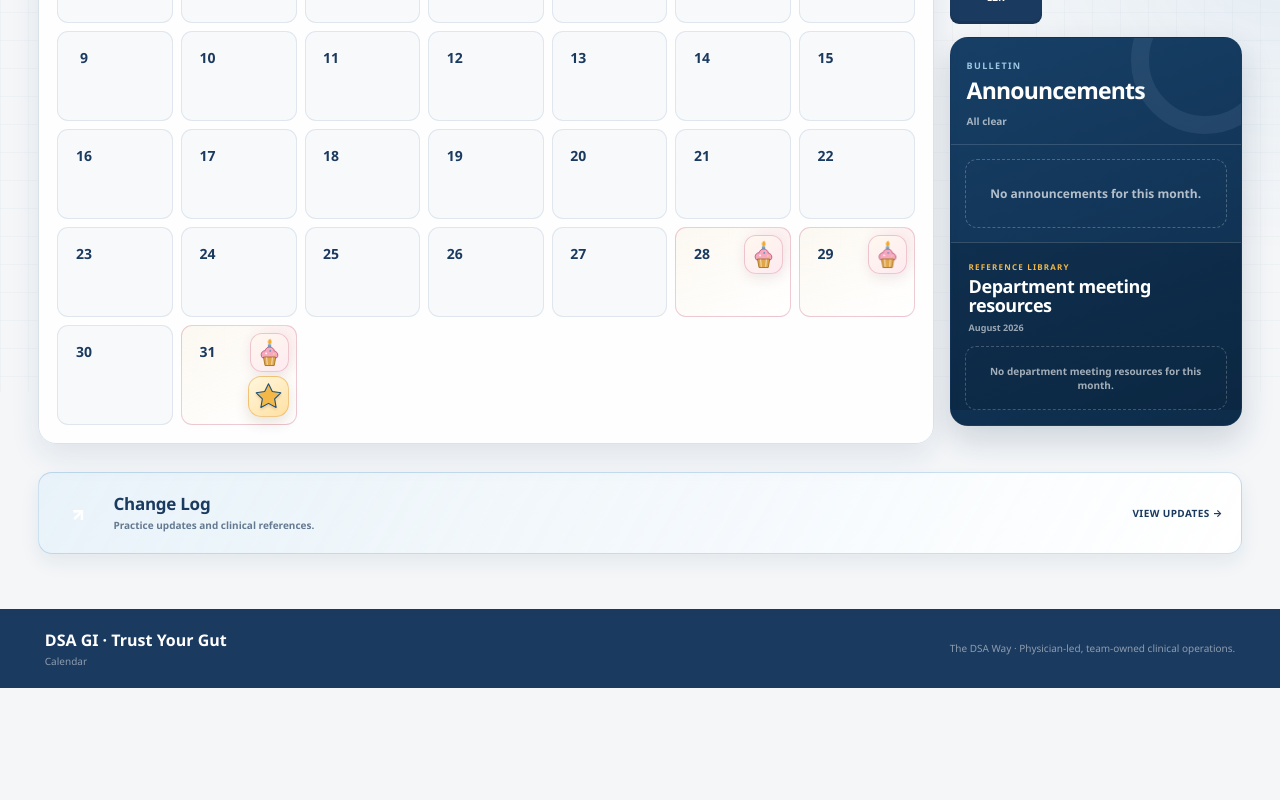
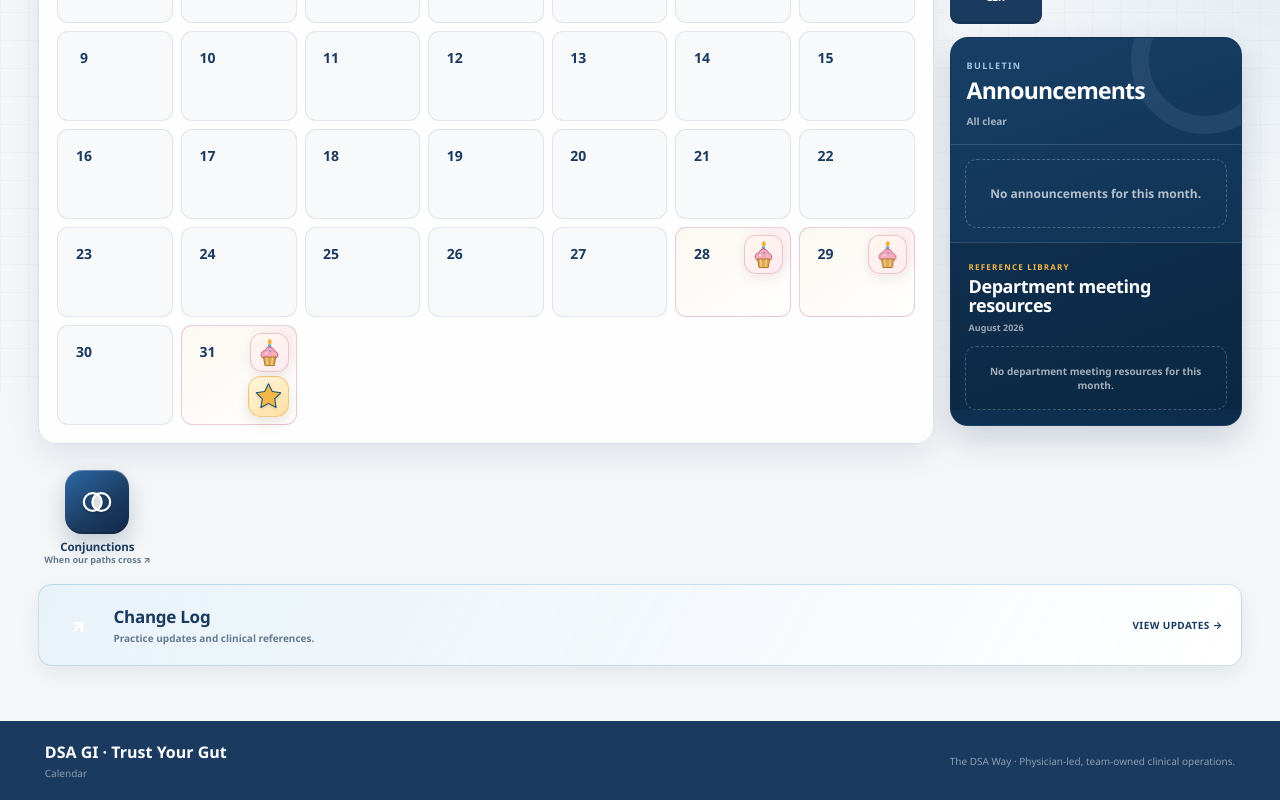
Before and after one commit to roshan-d-patel-8/dsa-gi-sedation-criteria, a React (Vite) app: page / in a window 1280 px wide. Shown: the part 408-1208 px from the top of the page. Before the commit the page ends 1096 px from the top, so only its background shows below. Built offline with nearby package versions, Linux system fonts and the light colour scheme.

Commit message:
Add Conjunctions chicklet to the Calendar page
Co-Authored-By: Claude Fable 5.1 <noreply@anthropic.com>
Claude-Session: https://claude.ai/code/session_01SnHfgSRHtMJ73eFndA2X9a

```diff
--- a/package.json
+++ b/package.json
@@ -1,6 +1,6 @@
 {
   "name": "dsa-gi-sedation-criteria",
-  "version": "0.45.0",
+  "version": "0.46.0",
   "private": true,
   "type": "module",
   "scripts": {
--- a/src/App.jsx
+++ b/src/App.jsx
@@ -42,6 +42,16 @@ function highlightSearchText(text, query) {
       : part
   ));
 }
+
+const companionSites = [
+  {
+    id: "conjunctions",
+    label: "Conjunctions",
+    caption: "When our paths cross",
+    href: "https://roshan-d-patel-8.github.io/conjunction/",
+    description: "Password-gated DSA GI co-location board: when you were last, and will next be, at the same site as each colleague.",
+  },
+];
 
 const countdowns = [
   { label: "Aysha Aslam — first day", date: "2026-09-28", displayDate: "Mon · Sep 28, 2026" },
@@ -249,6 +259,16 @@ function pacificToday() {
 function daysUntil(date, today = pacificToday()) {
   const [year, month, day] = date.split("-").map(Number);
   return Math.ceil((Date.UTC(year, month - 1, day) - today) / 86_400_000);
+}
+
+function ConjunctionIcon() {
+  return (
+    <svg viewBox="0 0 40 40" width="34" height="34" aria-hidden="true" focusable="false">
+      <circle cx="15" cy="20" r="10.5" fill="none" stroke="currentColor" strokeWidth="2.6" />
+      <circle cx="25" cy="20" r="10.5" fill="none" stroke="currentColor" strokeWidth="2.6" />
+      <path d="M20 11.1a10.5 10.5 0 0 1 0 17.8a10.5 10.5 0 0 1 0-17.8z" fill="currentColor" opacity=".85" />
+    </svg>
+  );
 }
 
 function CalendarIcon() {
@@ -1158,6 +1178,14 @@ function HomePage({ onOpenChangeLog }) {
   return (
     <main className="home-page" id="home-panel" role="tabpanel" aria-labelledby="home-tab">
       <Calendar2026 upcomingCountdowns={upcomingCountdowns} />
+      <nav className="calendar-chicklets" aria-label="Companion sites">
+        {companionSites.map((site) => (
+          <a className="chicklet" href={site.href} target="_blank" rel="noreferrer" title={site.description} aria-label={`${site.label}: ${site.description} Opens in a new tab.`} key={site.id}>
+            <span className="chicklet-icon" aria-hidden="true"><ConjunctionIcon /></span>
+            <span className="chicklet-label" aria-hidden="true"><strong>{site.label}</strong><small>{site.caption} ↗</small></span>
+          </a>
+        ))}
+      </nav>
       <nav className="change-log-portal" aria-label="Site updates">
         <a
           href="?view=change-log"
--- a/src/styles.css
+++ b/src/styles.css
@@ -973,7 +973,18 @@ body.presentation-open { overflow: hidden; }
 .site-footer > div { display: grid; gap: 3px; }
 .site-footer span, .site-footer p { color: rgba(255, 255, 255, .5); font-size: 10px; }
 .site-footer p { max-width: 600px; margin: 0; text-align: right; line-height: 1.4; }
-.change-log-portal { margin: 28px 0 4px; }
+.calendar-chicklets { margin: 26px 0 0; display: flex; flex-wrap: wrap; gap: 18px 22px; }
+.chicklet { width: 118px; display: grid; justify-items: center; gap: 7px; color: var(--navy); text-decoration: none; }
+.chicklet-icon { width: 64px; height: 64px; display: grid; place-items: center; border-radius: 17px; background: linear-gradient(145deg, #2d6aa6 0%, var(--navy) 62%, #12294a 100%); color: var(--white); box-shadow: 0 10px 22px rgba(20, 55, 88, .22), inset 0 1px 0 rgba(255, 255, 255, .28), inset 0 -2px 0 rgba(0, 0, 0, .18); transition: transform .16s ease, box-shadow .16s ease; }
+.chicklet-icon svg { filter: drop-shadow(0 1px 1px rgba(0, 0, 0, .25)); }
+.chicklet-label { display: grid; gap: 2px; text-align: center; }
+.chicklet-label strong { font-size: 11.5px; letter-spacing: -.01em; line-height: 1.1; }
+.chicklet-label small { color: #647a91; font-size: 9px; font-weight: 760; line-height: 1.2; }
+.chicklet:hover .chicklet-icon { transform: translateY(-2px) scale(1.03); box-shadow: 0 14px 28px rgba(20, 55, 88, .3), inset 0 1px 0 rgba(255, 255, 255, .32), inset 0 -2px 0 rgba(0, 0, 0, .18); }
+.chicklet:active .chicklet-icon { transform: translateY(0) scale(.98); }
+.chicklet:focus-visible { outline: none; }
+.chicklet:focus-visible .chicklet-icon { outline: 3px solid rgba(27, 117, 187, .45); outline-offset: 3px; }
+.change-log-portal { margin: 18px 0 4px; }
 .change-log-portal a { min-height: 82px; padding: 16px 18px; display: grid; grid-template-columns: 42px minmax(0, 1fr) auto; align-items: center; gap: 14px; border: 1px solid rgba(27, 117, 187, .22); border-radius: 14px; background: linear-gradient(120deg, rgba(229, 241, 249, .8), rgba(255, 255, 255, .96)); color: var(--navy); text-decoration: none; box-shadow: 0 8px 20px rgba(20, 55, 88, .07); transition: border-color .16s ease, box-shadow .16s ease, transform .16s ease; }
 .change-log-portal a:hover { border-color: rgba(27, 117, 187, .55); box-shadow: 0 12px 26px rgba(20, 55, 88, .12); transform: translateY(-1px); }
 .change-log-portal a:focus-visible { outline: 3px solid rgba(27, 117, 187, .3); outline-offset: 3px; }
```
Also changed, not shown: 2 other files (tests, documents, lock files or other folders).
